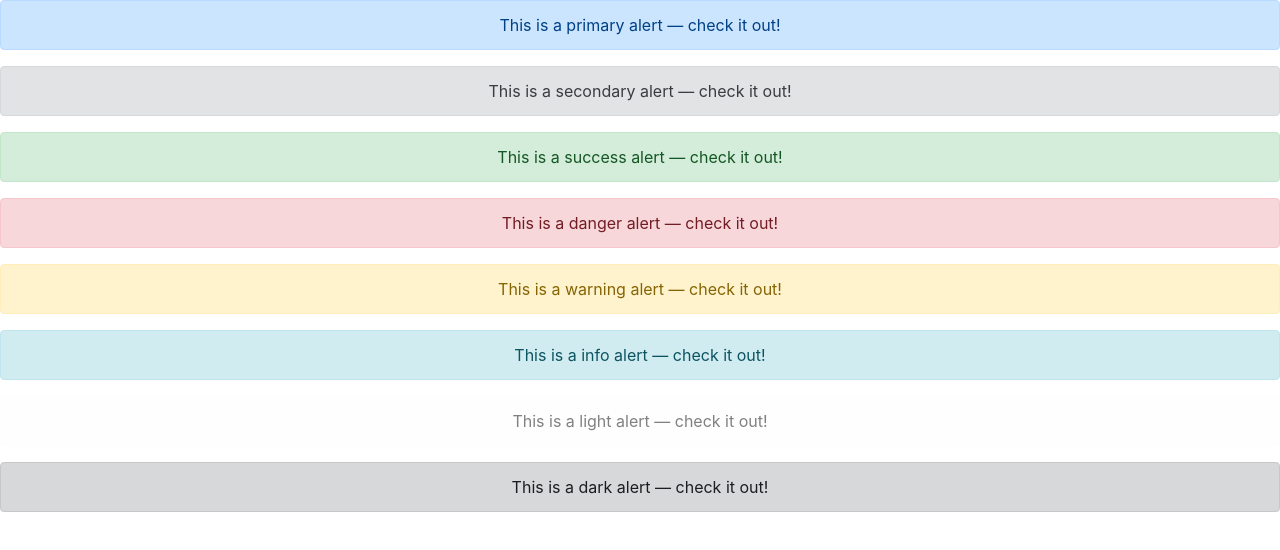
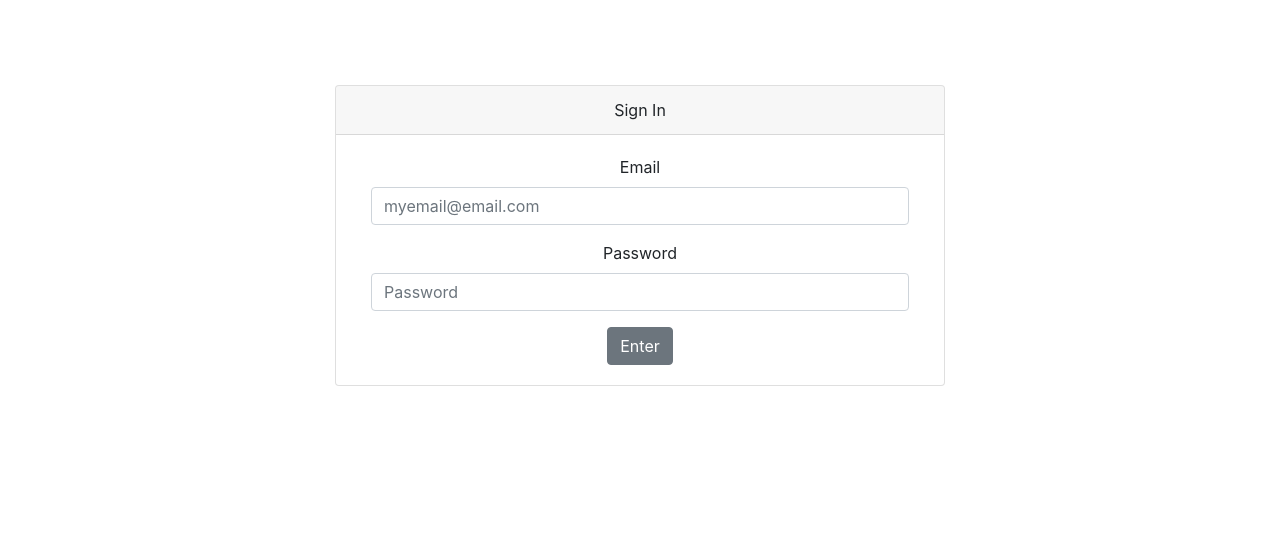
Before and after one commit to nmenag/rails-api-with-react, a React (Create React App) app in the folder client/: page / in a window 1280 px wide. Shown: the top 550 px of the page. Built offline with nearby package versions, Linux system fonts and the light colour scheme; the HTML template or start-up script is replaced by a standard one.

Commit message:
Add login form component

```diff
--- a/client/src/components/LoginForm.js
+++ b/client/src/components/LoginForm.js
@@ -1,33 +1,45 @@
 import React from 'react';
-import { Alert } from 'reactstrap';
+import {Col, Form, FormGroup, Label, Input, Button } from 'reactstrap';
+import { Card, CardText, CardBody, CardHeader } from 'reactstrap';
+
 
 const LoginForm = () => {
   return (
-    <div>
-      <Alert color="primary">
-        This is a primary alert — check it out!
-      </Alert>
-      <Alert color="secondary">
-        This is a secondary alert — check it out!
-      </Alert>
-      <Alert color="success">
-        This is a success alert — check it out!
-      </Alert>
-      <Alert color="danger">
-        This is a danger alert — check it out!
-      </Alert>
-      <Alert color="warning">
-        This is a warning alert — check it out!
-      </Alert>
-      <Alert color="info">
-        This is a info alert — check it out!
-      </Alert>
-      <Alert color="light">
-        This is a light alert — check it out!
-      </Alert>
-      <Alert color="dark">
-        This is a dark alert — check it out!
-      </Alert>
+    <div class= 'container-form'>
+      <div class='col-md-6 col-centered h-100'>
+        <Card>
+          <CardHeader>Sign In</CardHeader>
+          <CardBody>
+        <CardText>
+          <Form className="form">
+            <Col>
+              <FormGroup>
+                <Label>Email</Label>
+                <Input
+                  type="email"
+                  name="email"
+                  id="exampleEmail"
+                  placeholder="myemail@email.com"
+                />
+              </FormGroup>
+            </Col>
+            <Col>
+              <FormGroup>
+                <Label for="examplePassword">Password</Label>
+                <Input
+                  type="password"
+                  name="password"
+                  id="examplePassword"
+                  placeholder="Password"
+                />
+              </FormGroup>
+            </Col>
+            <Button>Enter</Button>
+          </Form>
+        </CardText>
+      </CardBody>
+        </Card>
+      </div>
     </div>
   );
 };
--- a/client/src/index.css
+++ b/client/src/index.css
@@ -1,14 +1,13 @@
 body {
   margin: 0;
   padding: 0;
-  font-family: -apple-system, BlinkMacSystemFont, "Segoe UI", "Roboto", "Oxygen",
-    "Ubuntu", "Cantarell", "Fira Sans", "Droid Sans", "Helvetica Neue",
-    sans-serif;
-  -webkit-font-smoothing: antialiased;
-  -moz-osx-font-smoothing: grayscale;
+  font-family: sans-serif;
 }
 
-code {
-  font-family: source-code-pro, Menlo, Monaco, Consolas, "Courier New",
-    monospace;
+.container-form{
+  padding-top: 85px;
 }
+
+.col-centered{
+  margin: 0 auto;
+}
```
